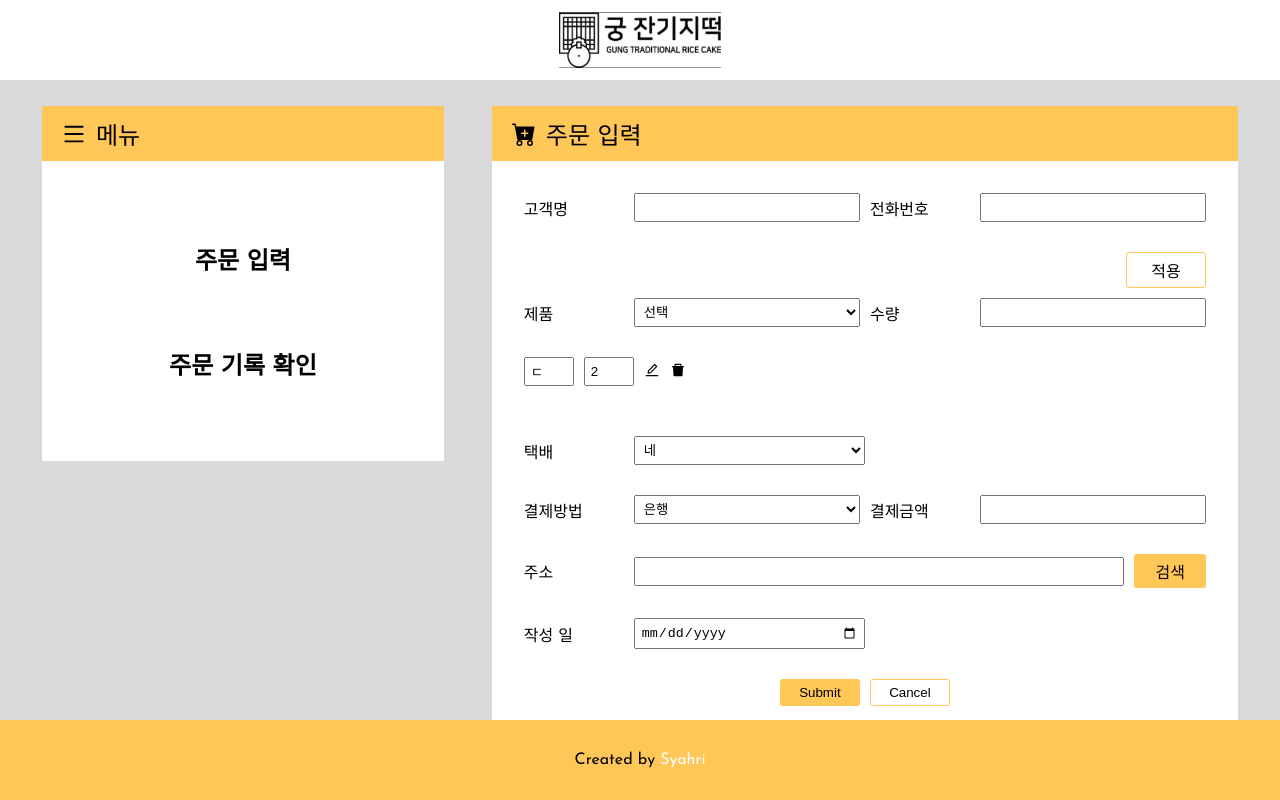
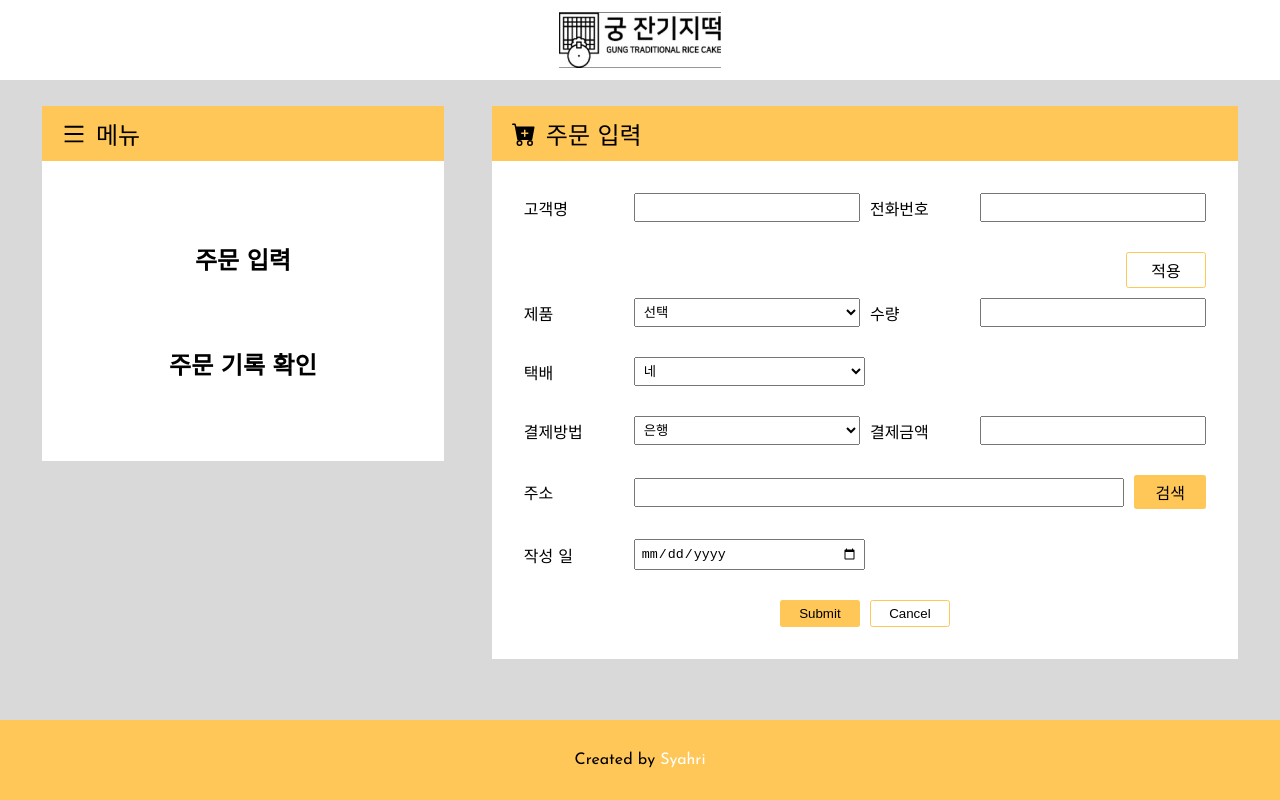
Before and after one commit to 95SR/order-list, a React (Create React App) app: page /input_order in a window 1280 px wide. Built offline with nearby package versions, Linux system fonts and the light colour scheme.

Commit message:
add delete function

```diff
--- a/src/components/Body/InputOrder/Input_Order.css
+++ b/src/components/Body/InputOrder/Input_Order.css
@@ -109,13 +109,14 @@ form>.btn-container{
   gap: 10px;
   width: 100px;
 
-  margin: 20px 0;
+  margin: 0;
 }
 
 .ord{
   width: 50px;
 }
 
-.edit,.delete{
+.delete{
   cursor: pointer;
+  color: tomato;
 }
--- a/src/components/Body/InputOrder/Input_Order.jsx
+++ b/src/components/Body/InputOrder/Input_Order.jsx
@@ -6,31 +6,37 @@ import Inputted_Order from './Inputted_Order';
 
 function Input_Order() {
 
-  const [product, setProduct] = useState('ㄷ');
-  const [qt, setQt] = useState('2');
-  const [updateProduct, setUpdateProduct] = useState(product)
-  const [updateQt, setUpdateQt] = useState(qt)
-
-  const initOrder = [{product: product, qt:qt}]
-  const [order,setOrder] = useState(initOrder)
-
+  const [product, setProduct] = useState('');
+  const [qt, setQt] = useState('');
+  const [order, setOrder] = useState([])
 
   const productValue = (e) =>{
 
     setProduct(e.target.value)
+
   }
 
   const qtValue = (e) =>{
 
     setQt(e.target.value)
+
   }
 
-  const applyOrder = () => {
-    console.log("clicked")
+  const handleOrder =() => {
 
-    setOrder(current => [...current,{product: product, qt:qt}])
-    setUpdateProduct(product)
-    setUpdateQt(qt)
+    addOrder(product,qt)
+    setProduct('')
+    setQt('')
+
+
+  }
+
+  const addOrder = (product,qt) => {
+    setOrder([...order,{product,qt,id:Math.random()}])
+  }
+
+  const delOrder = (key) => {
+    const newOrder = order.filter(item => item.id !== key)
     console.log(order)
   }
 
@@ -59,7 +65,7 @@ function Input_Order() {
 
             <div className="input-items prod-container">
               <div className="btn-container">
-                <div className="btn-scd apply" onClick={applyOrder}>
+                <div className="btn-scd apply" onClick={handleOrder}>
                     적용
                   </div>
               </div>
@@ -68,7 +74,7 @@ function Input_Order() {
               <div className="input-items-cont input-items">
                 <div className="form-item">
                   <label htmlFor="product">제품</label>
-                  <select name="product" id="product" onChange={productValue} >
+                  <select name="product" id="product" onChange={productValue} value={product}>
                     <option value="" disabled selected>선택</option>
                     <option value="앙">앙</option>
                     <option value="무">무</option>
@@ -79,21 +85,29 @@ function Input_Order() {
 
                 <div className="form-item">
                   <label htmlFor="qt">수량</label>
-                  <input type="number" name='qt' id='qt' onChange={qtValue}/>
+                  <input type="number" name='qt' id='qt' value={qt} onChange={qtValue}/>
 
                 </div>
               </div>
 
-              {order.map((element,index) => {
-                return (
-                  <Inputted_Order key={index} product={element.product} qt={element.qt}/>
-                )
+              {order.map((item,key) => {
+                return(
+                  <div className="order-inputted" key={key}>
+    <input type="text" value={item.product} className='ord' />
+    <input type="number" value={item.qt} className='ord' />
+
+
+    <div className="delete" onClick={(e)=>console.log(key)}>
+    <AiFillDelete/>
+    </div>
+
+
+  </div>
+
+                  )
               })
 
               }
-
-
-
 
             </div>
 
--- a/src/components/Body/InputOrder/Inputted_Order.jsx
+++ b/src/components/Body/InputOrder/Inputted_Order.jsx
@@ -1,16 +1,14 @@
 import React from 'react'
 import { AiOutlineEdit,AiFillDelete } from "react-icons/ai";
 
-function Inputted_Order({product,qt}) {
+function Inputted_Order({key,product,qt,delOrder}) {
   return (
-    <div className="order-inputted">
+    <div className="order-inputted" id={key}>
     <input type="text" value={product} className='ord' />
     <input type="number" value={qt} className='ord' />
-    <div className="edit">
-    <AiOutlineEdit/>
-    </div>
+    <p>{key}{product}{qt}</p>
 
-    <div className="delete">
+    <div className="delete" onClick={(e)=>console.log(key)}>
     <AiFillDelete/>
     </div>
 
```
